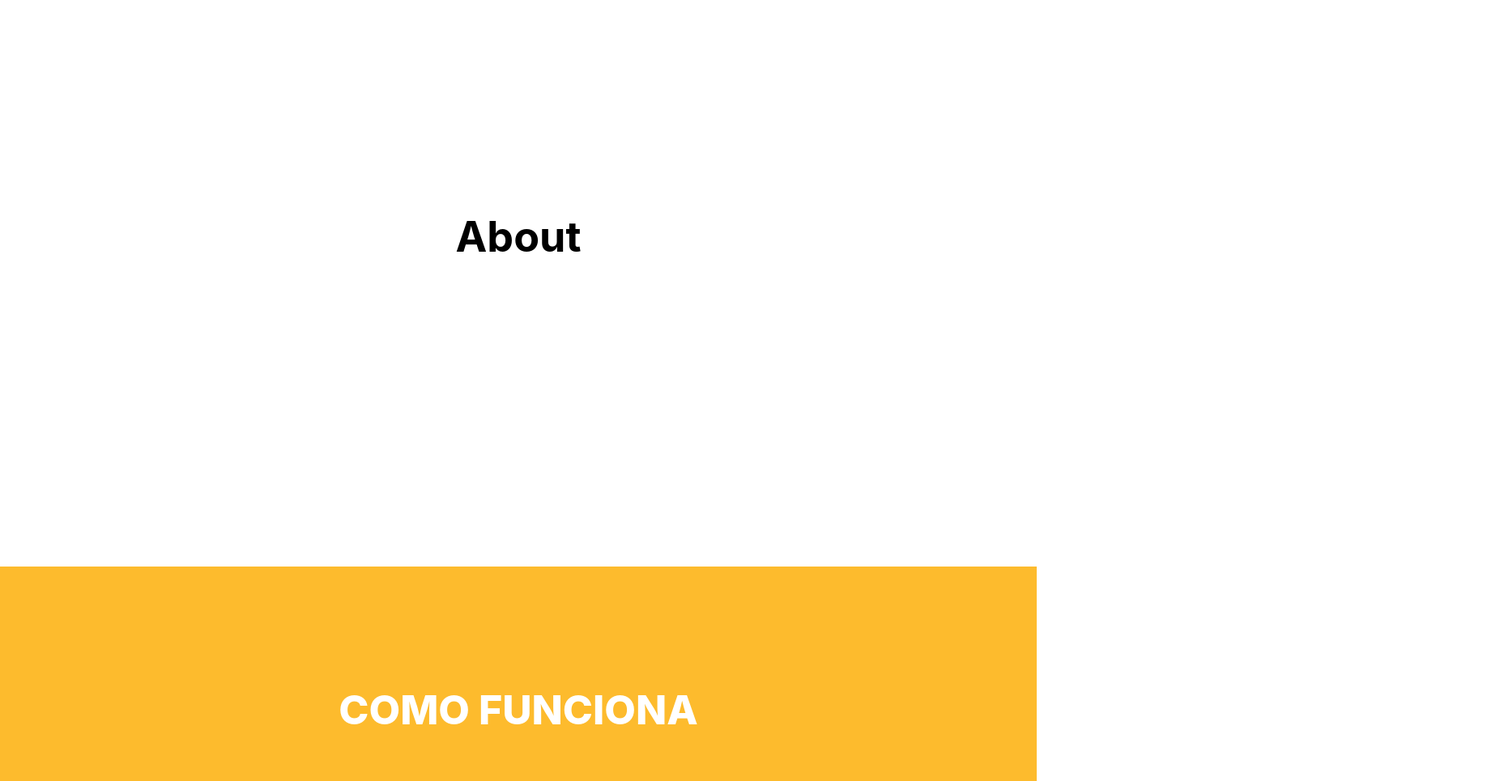
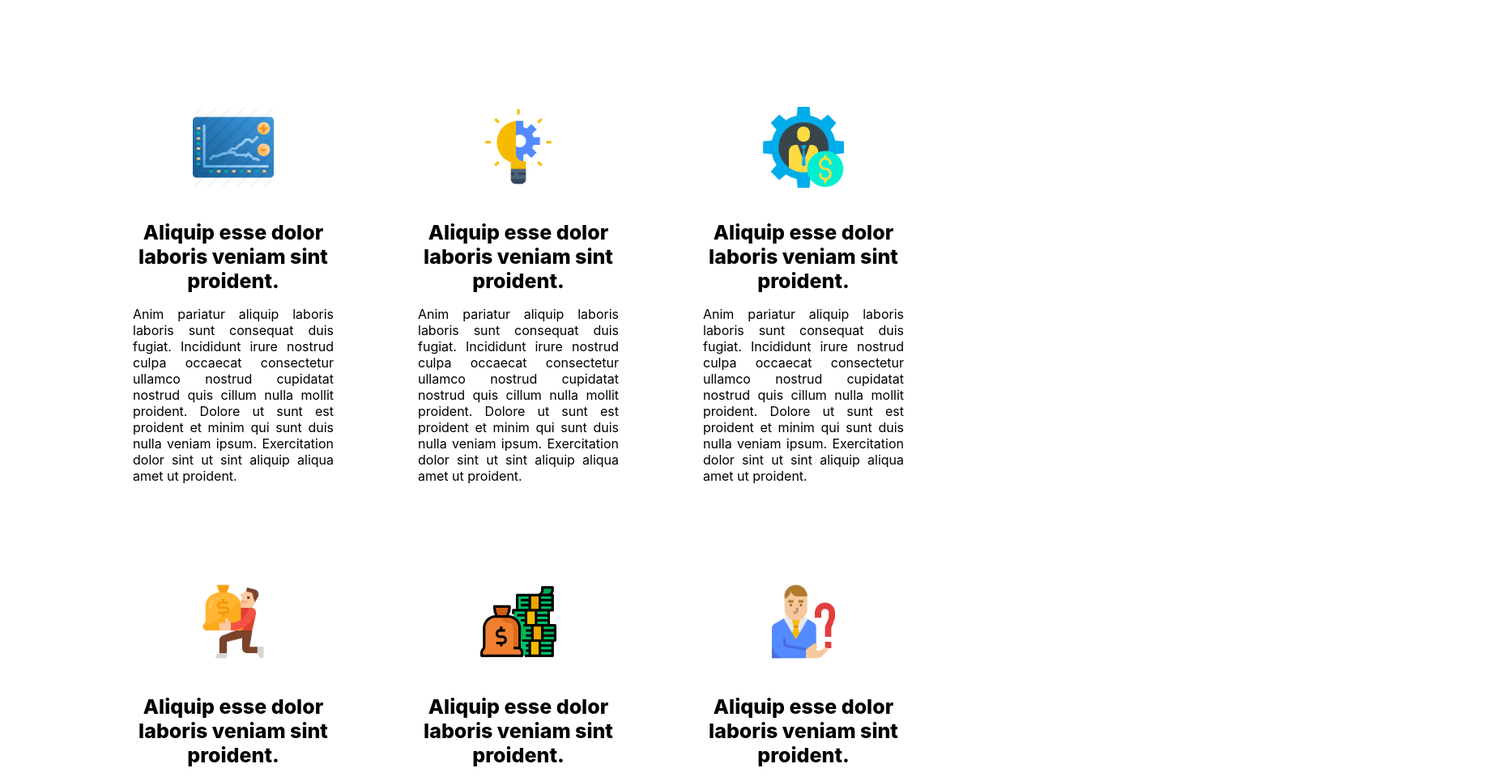
Before and after one commit to lucasgit2000/PROJECT.DoctorTrade.PageV2, a React (Create React App) app in the folder web-landing-page/: page / in a window 1280 px wide. Shown: the part 900-1865 px from the top of the page at 81% size, 1852 px wide, since content can reach past the window. Built offline with nearby package versions, Linux system fonts and the light colour scheme; the HTML template or start-up script is replaced by a standard one.

Commit message:
about page finished!

```diff
--- a/web-landing-page/src/components/about/about.css
+++ b/web-landing-page/src/components/about/about.css
@@ -1,14 +1,61 @@
-.AboutPagePage {
+.about-page {
   text-align: center;
+  min-height: 80vh;
 }
 
-.AboutPageHeader {
-  background-color: #ffffff;
-  min-height: 100vh;
+.about-page-header {
   display: flex;
   flex-direction: column;
+  z-index: -1;
+  position: relative;
+  background-color: #ffffff;
   align-items: center;
   justify-content: center;
   font-size: calc(10px + 2vmin);
   color: #000000;
+  min-height: 0;
+  margin-bottom: 20vh;
 }
+
+.about-page-header h1 {
+  position: absolute;
+  top: 0;
+}
+
+.list-about{
+  display: flex;
+  flex-direction: row;
+  position: relative;
+  justify-content: center;
+  flex-wrap: wrap;
+  margin-bottom: 30px;
+  margin-left: 0;
+  margin-right: 0;
+  padding: 20px 20px;
+}
+
+.list-about > .list-item{
+  z-index: -1;
+  display: flex;
+  flex-direction: column;
+  position: relative;
+  width: 20%;
+  justify-content: center;
+  align-items: center;
+  margin: 2em;
+}
+
+.list-about > span{
+  font-size: 25px;
+  font-weight: 800;
+  text-align: center;
+}
+
+.list-about > p{
+  text-align: justify;
+}
+
+.list-about > img{
+  width: 100px;
+  margin-bottom: 40px;
+}
--- a/web-landing-page/src/components/about/about.js
+++ b/web-landing-page/src/components/about/about.js
@@ -5,10 +5,46 @@
 
 function About() {
     return (
-        <div className="AboutPage" id="about">
-            <header className="AboutPageHeader">
+        <div className="about-page">
+            <header className="about-page about-page-header">
                 <h1>About</h1>
             </header>
+            <body className="about-page about-page-body">
+                <div className="about-page-body container-about">
+                    <div className="list-about">
+                        <div className="list-about list-item list-item-one">
+                            <img src={require('../../assets/img/2498326.png')}></img>
+                            <span>Aliquip esse dolor laboris veniam sint proident.</span>
+                            <p>Anim pariatur aliquip laboris laboris sunt consequat duis fugiat. Incididunt irure nostrud culpa occaecat consectetur ullamco nostrud cupidatat nostrud quis cillum nulla mollit proident. Dolore ut sunt est proident et minim qui sunt duis nulla veniam ipsum. Exercitation dolor sint ut sint aliquip aliqua amet ut proident.</p>
+                        </div>
+                        <div className="list-about list-item list-item-two">
+                            <img src={require('../../assets/img/business-and-finance (1).png')}></img>
+                            <span>Aliquip esse dolor laboris veniam sint proident.</span>
+                            <p>Anim pariatur aliquip laboris laboris sunt consequat duis fugiat. Incididunt irure nostrud culpa occaecat consectetur ullamco nostrud cupidatat nostrud quis cillum nulla mollit proident. Dolore ut sunt est proident et minim qui sunt duis nulla veniam ipsum. Exercitation dolor sint ut sint aliquip aliqua amet ut proident.</p>
+                        </div>
+                        <div className="list-about list-item list-item-three">
+                            <img src={require('../../assets/img/bussiness.png')}></img>
+                            <span>Aliquip esse dolor laboris veniam sint proident.</span>
+                            <p>Anim pariatur aliquip laboris laboris sunt consequat duis fugiat. Incididunt irure nostrud culpa occaecat consectetur ullamco nostrud cupidatat nostrud quis cillum nulla mollit proident. Dolore ut sunt est proident et minim qui sunt duis nulla veniam ipsum. Exercitation dolor sint ut sint aliquip aliqua amet ut proident.</p>
+                        </div>
+                        <div className="list-about list-item list-item-four">
+                            <img src={require('../../assets/img/investor.png')}></img>
+                            <span>Aliquip esse dolor laboris veniam sint proident.</span>
+                            <p>Anim pariatur aliquip laboris laboris sunt consequat duis fugiat. Incididunt irure nostrud culpa occaecat consectetur ullamco nostrud cupidatat nostrud quis cillum nulla mollit proident. Dolore ut sunt est proident et minim qui sunt duis nulla veniam ipsum. Exercitation dolor sint ut sint aliquip aliqua amet ut proident.</p>
+                        </div>
+                        <div className="list-about list-item list-item-five">
+                            <img src={require('../../assets/img/money-bag.png')}></img>
+                            <span>Aliquip esse dolor laboris veniam sint proident.</span>
+                            <p>Anim pariatur aliquip laboris laboris sunt consequat duis fugiat. Incididunt irure nostrud culpa occaecat consectetur ullamco nostrud cupidatat nostrud quis cillum nulla mollit proident. Dolore ut sunt est proident et minim qui sunt duis nulla veniam ipsum. Exercitation dolor sint ut sint aliquip aliqua amet ut proident.</p>
+                        </div>
+                        <div className="list-about list-item list-item-six">
+                            <img src={require('../../assets/img/problem-solving.png')}></img>
+                            <span>Aliquip esse dolor laboris veniam sint proident.</span>
+                            <p>Anim pariatur aliquip laboris laboris sunt consequat duis fugiat. Incididunt irure nostrud culpa occaecat consectetur ullamco nostrud cupidatat nostrud quis cillum nulla mollit proident. Dolore ut sunt est proident et minim qui sunt duis nulla veniam ipsum. Exercitation dolor sint ut sint aliquip aliqua amet ut proident.</p>
+                        </div>
+                    </div>
+                </div>
+            </body>
         </div>
     );
 }
--- a/web-landing-page/src/components/instructions/instructions.js
+++ b/web-landing-page/src/components/instructions/instructions.js
@@ -25,6 +25,21 @@
                                 <span></span>
                                 <h2>Tenha sinais altamente precisos</h2>
                             </div>
+                            <div className="step3">
+                                <p>3</p>
+                                <span></span>
+                                <h2>Tenha sinais altamente precisos</h2>
+                            </div>
+                            <div className="step3">
+                                <p>3</p>
+                                <span></span>
+                                <h2>Tenha sinais altamente precisos</h2>
+                            </div>
+                            <div className="step3">
+                                <p>3</p>
+                                <span></span>
+                                <h2>Tenha sinais altamente precisos</h2>
+                            </div>
                         </div>
                     </div>
                 </section>
```
